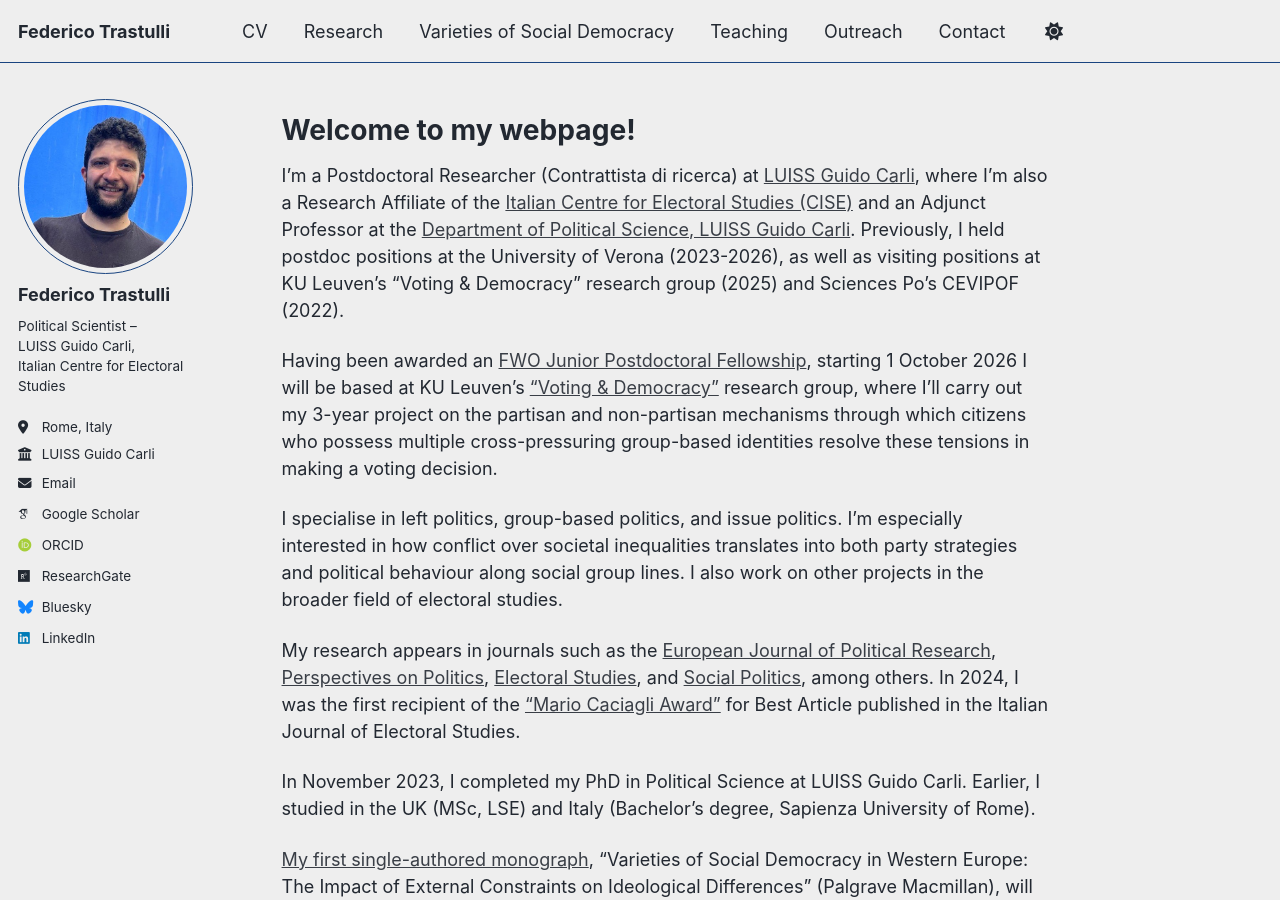
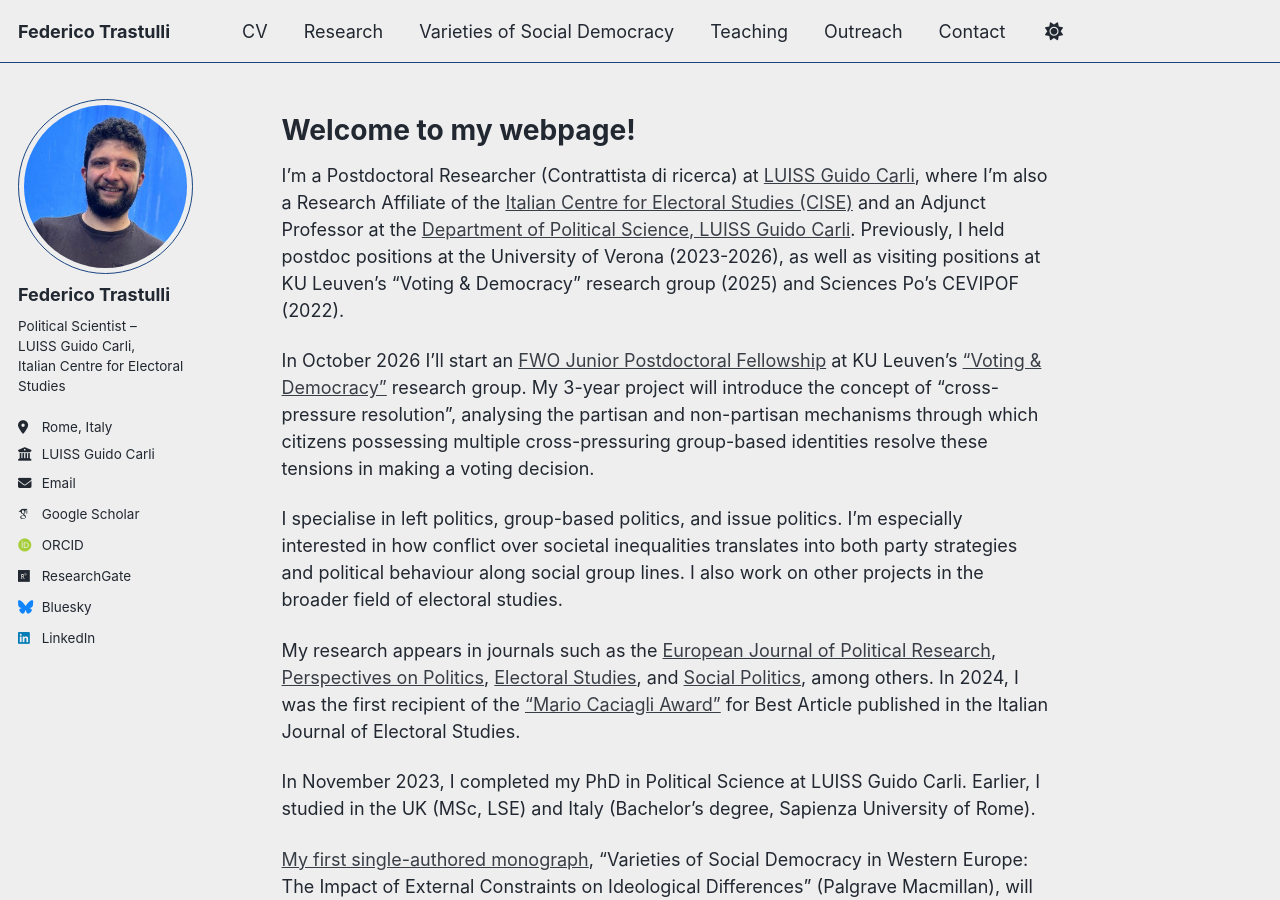
Before and after one commit to federicotrastulli/federicotrastulli.github.io, a Jekyll site: the page built from _pages/about.md, in a window 1280 px wide and 900 px high. Built offline with Jekyll 4.4.1, drawn with Linux system fonts in a browser that asks for light colours; some web fonts are replaced; a script bundle is joined from its source files by our own code; library files that are not in the unit come from our copies.

Commit message:
Update about.md

```diff
--- a/_pages/about.md
+++ b/_pages/about.md
@@ -11,7 +11,7 @@
 
 I'm a Postdoctoral Researcher (Contrattista di ricerca) at [LUISS Guido Carli](https://www.luiss.it/), where I'm also a Research Affiliate of the [Italian Centre for Electoral Studies (CISE)](https://cise.luiss.it/chi-siamo/le-persone/) and an Adjunct Professor at the [Department of Political Science, LUISS Guido Carli](https://www.luiss.it/faculty/354453). Previously, I held postdoc positions at the University of Verona (2023-2026), as well as visiting positions at KU Leuven's "Voting & Democracy" research group (2025) and Sciences Po's CEVIPOF (2022).
 
-Having been awarded an [FWO Junior Postdoctoral Fellowship](https://www.fwo.be/en/results-outreach/announcement-of-results/275-new-postdoctoral-fellowships-awarded/), starting 1 October 2026 I will be based at KU Leuven's ["Voting & Democracy"](https://research.kuleuven.be/portal/en/unit/58127343) research group, where I'll carry out my 3-year project on the partisan and non-partisan mechanisms through which citizens who possess multiple cross-pressuring group-based identities resolve these tensions in making a voting decision.
+In October 2026 I'll start an [FWO Junior Postdoctoral Fellowship](https://www.fwo.be/en/results-outreach/announcement-of-results/275-new-postdoctoral-fellowships-awarded/) at KU Leuven's ["Voting & Democracy"](https://research.kuleuven.be/portal/en/unit/58127343) research group. My 3-year project will introduce the concept of "cross-pressure resolution", analysing the partisan and non-partisan mechanisms through which citizens possessing multiple cross-pressuring group-based identities resolve these tensions in making a voting decision.
 
 I specialise in left politics, group-based politics, and issue politics. I'm especially interested in how conflict over societal inequalities translates into both party strategies and political behaviour along social group lines. I also work on other projects in the broader field of electoral studies.
 
```
